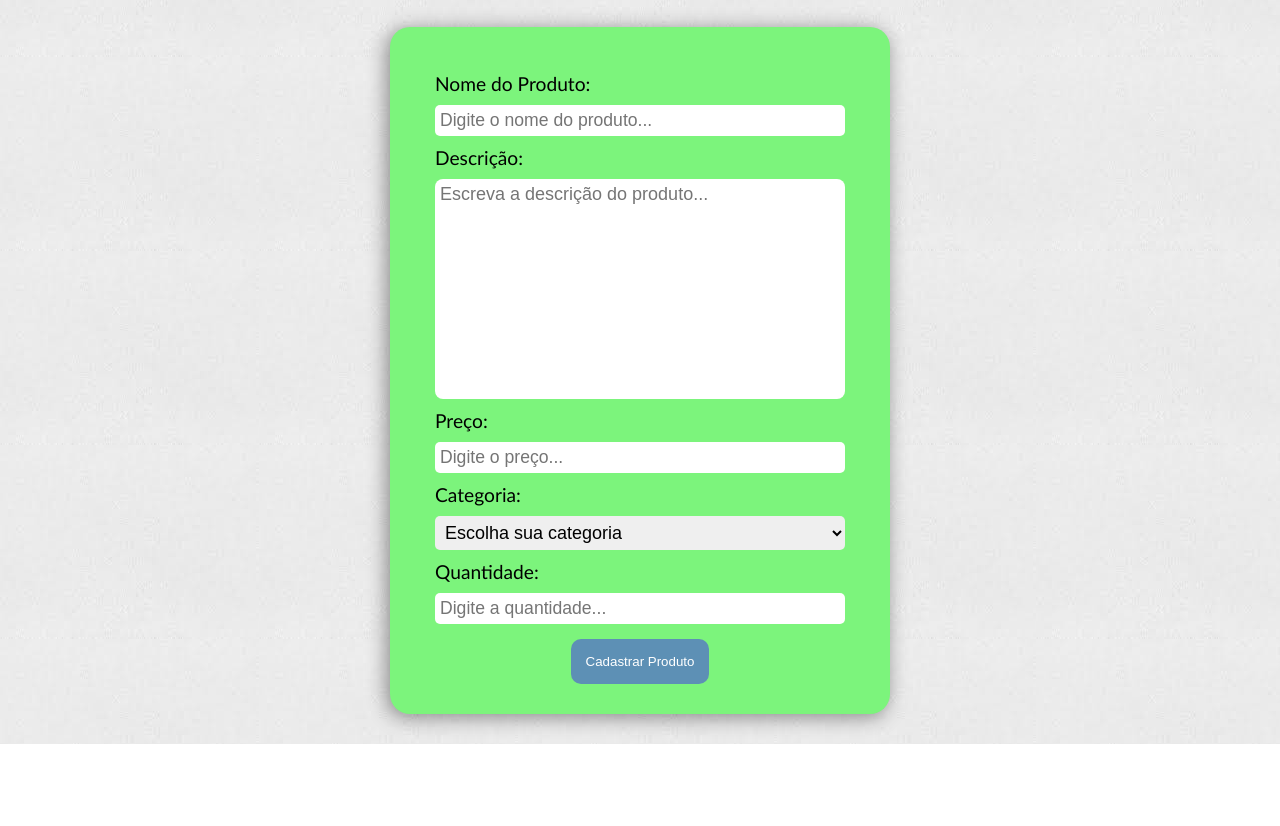
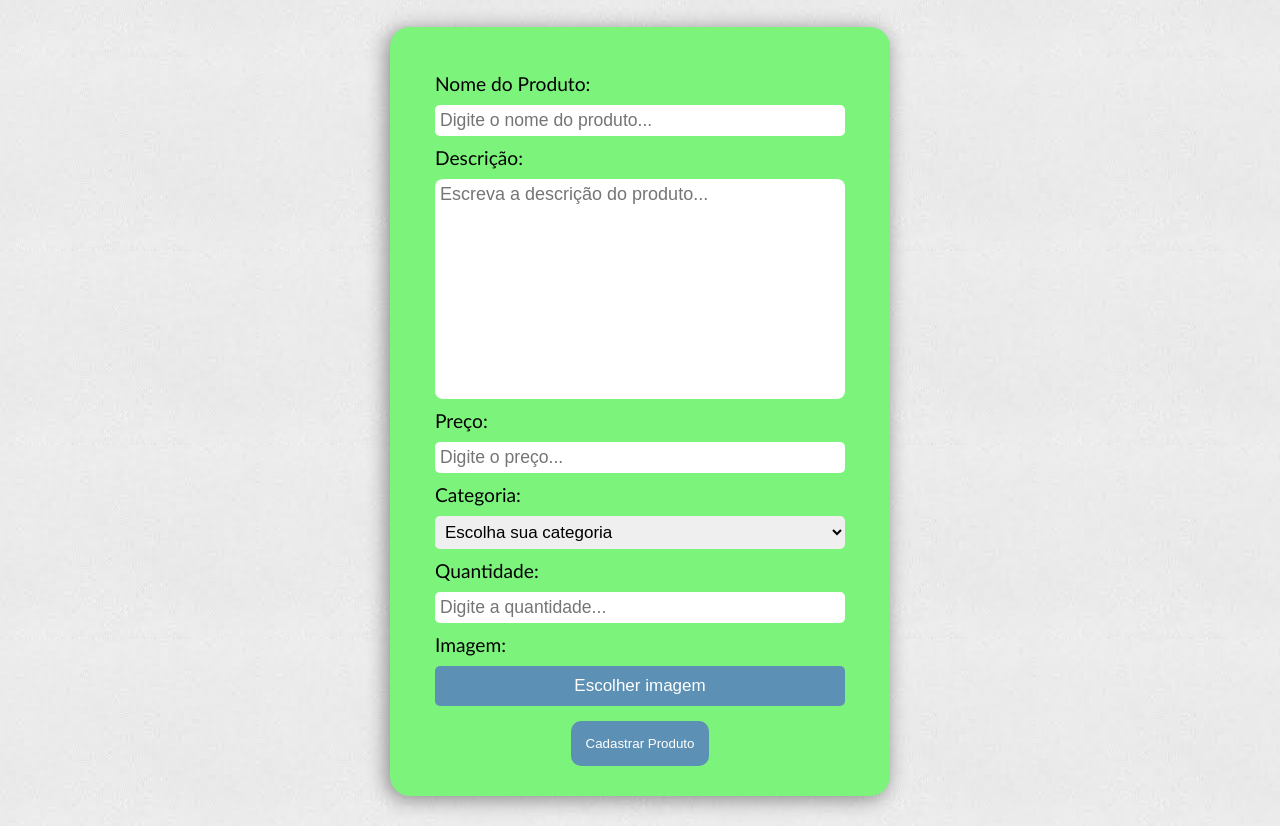
Before and after one commit to bruno08nunes/loja-loja, a plain HTML site: page pages/form-products.html in a window 1280 px wide. Shown: the part 137-963 px from the top of the page. Before the commit the page ends 881 px from the top, so only its background shows below. Drawn offline with Linux system fonts and the light colour scheme; files that its build step writes are made by us from their sources; a web font is replaced by a local one.

Commit message:
HTML e CSS do botão de escolher imagem na página de cadastro de produtos

```diff
--- a/pages/form-products.html
+++ b/pages/form-products.html
@@ -80,6 +80,8 @@
                     </select>
                     <label class="label-login" for="senha">Quantidade:</label>
                     <input type="number" placeholder="Digite a quantidade..." id="senha" name="senha" autocomplete="new-password" required>
+                    <label class="label-login" for="senha">Imagem:</label>
+                    <button class="button-images-login">Escolher imagem</button>
                 </div>
                 <div class="div-button-login">
                     <button class="button-login" type="submit">Cadastrar Produto</button>
--- a/styles/form-products.css
+++ b/styles/form-products.css
@@ -11,10 +11,21 @@
     padding: 6px;
     border: none;
     border-radius: 5px;
-    font-size: 18px;
+    font-size: 17px;
     font-family: 'Arial';
 }
 
 .select-categories > option {
     font-size: 15px;
 }
+
+.button-images-login {
+    border: none;
+    border-radius: 5px;
+    font-size: 17px;
+    padding: 10px;
+    text-align: center;
+    width: 410px;
+    background-color: var(--azul);
+    color: white;
+}
```
